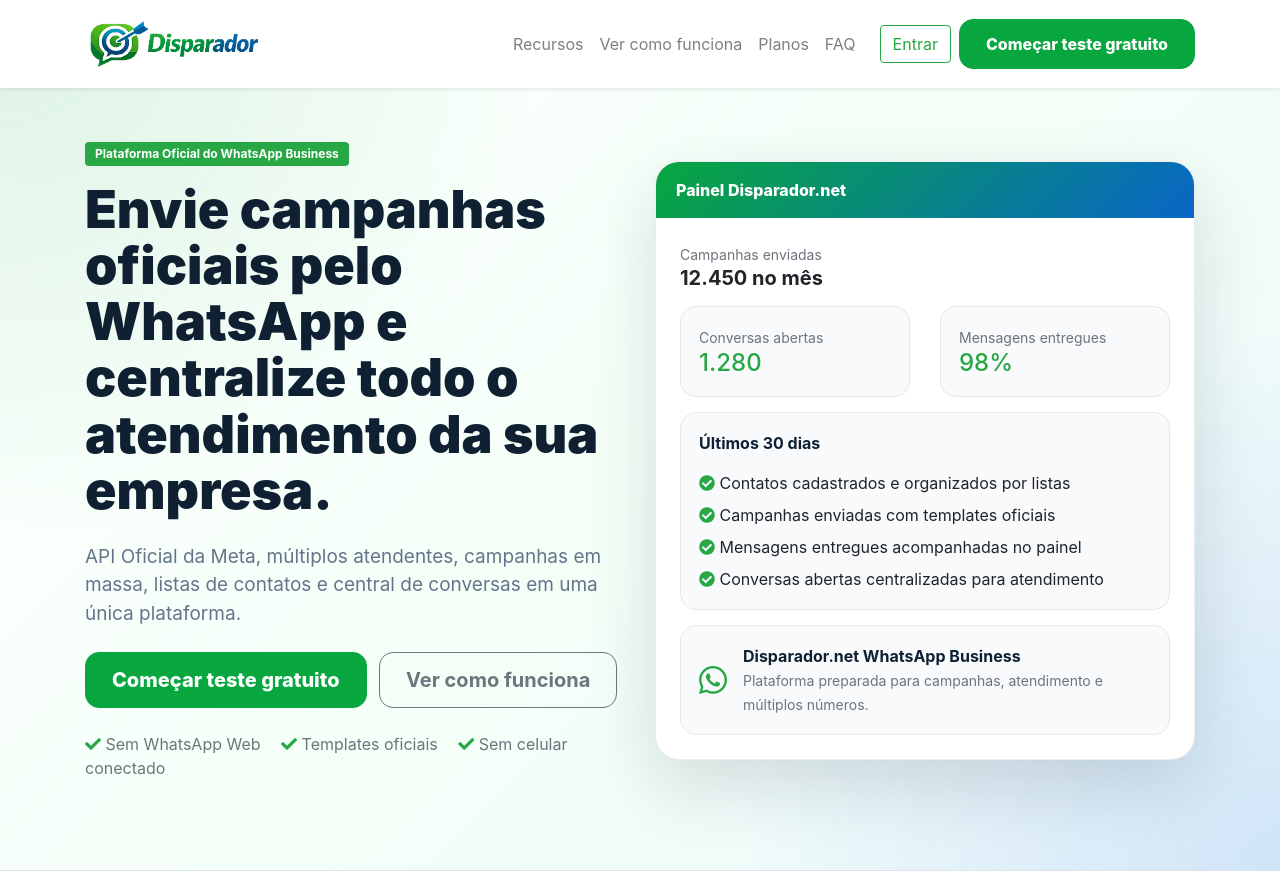
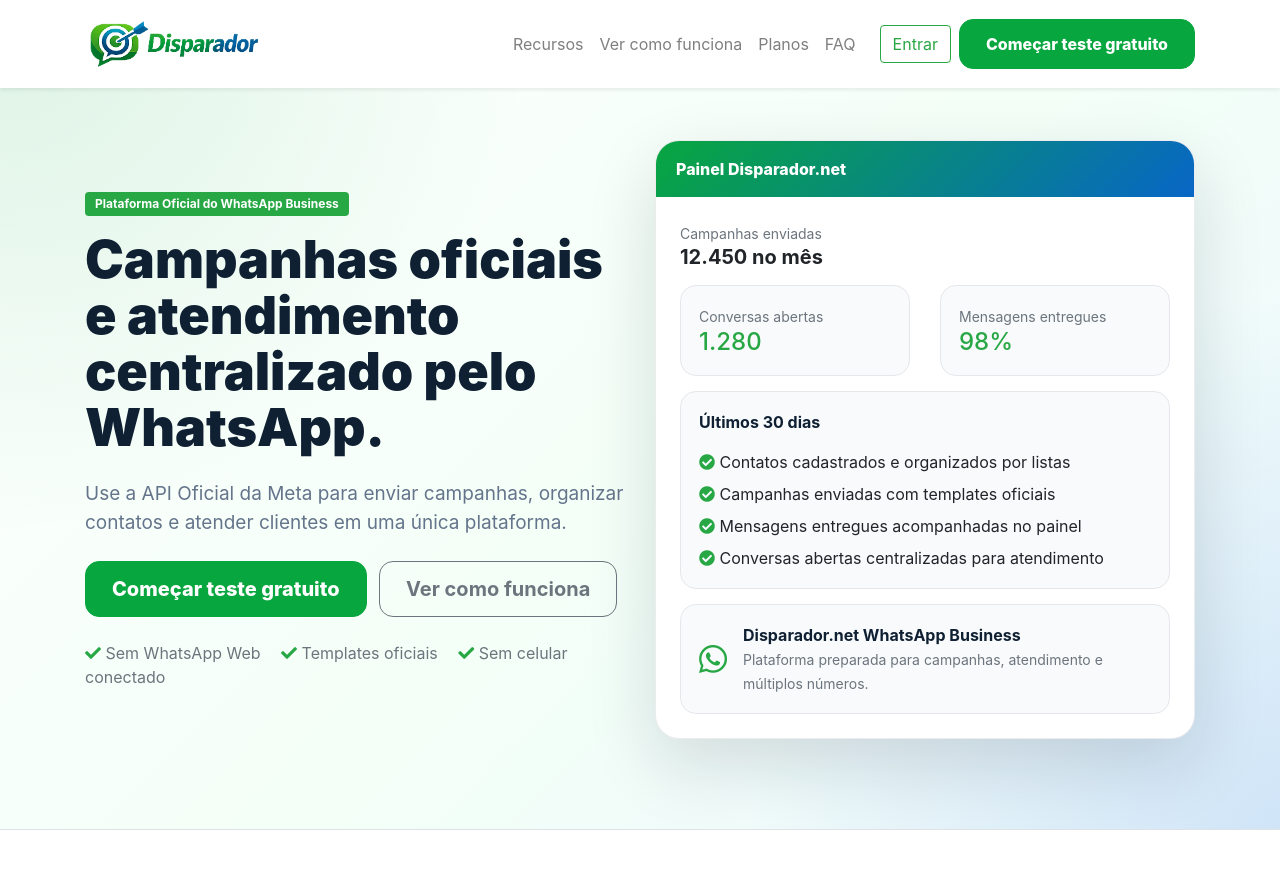
Before and after one commit to lembergrs/disparador-whatsapp-meta, a PHP site: page / in a window 1280 px wide. Shown: the top 871 px of the page. Run offline with PHP 8.4, Linux system fonts and the light colour scheme; data that the repository does not hold is empty.

Commit message:
Ajusta copy final da home publica

```diff
--- a/app/Views/site/home.php
+++ b/app/Views/site/home.php
@@ -104,11 +104,11 @@
                 </span>
 
                 <h1 class="site-hero-title">
-                    Envie campanhas oficiais pelo WhatsApp e centralize todo o atendimento da sua empresa.
+                    Campanhas oficiais e atendimento centralizado pelo WhatsApp.
                 </h1>
 
                 <p class="site-hero-text mt-4">
-                    API Oficial da Meta, múltiplos atendentes, campanhas em massa, listas de contatos e central de conversas em uma única plataforma.
+                    Use a API Oficial da Meta para enviar campanhas, organizar contatos e atender clientes em uma única plataforma.
                 </p>
 
                 <div class="mt-4">
@@ -804,7 +804,7 @@
                 </h2>
 
                 <p class="text-muted mb-0">
-                    O Disparador.net é desenvolvido e mantido pela RL2 Net, empresa responsável pela operação, suporte e evolução da plataforma.
+                    O Disparador.net é desenvolvido e mantido pela RL2 Net, empresa com operação em Curitiba/PR e foco em soluções digitais para pequenas e médias empresas.
                 </p>
 
             </div>
@@ -846,7 +846,8 @@
 
             <div class="col-md-6 text-center text-md-left mb-2 mb-md-0">
 
-                © 2026 RL2 Net - Todos os direitos reservados.
+                © 2026 RL2 Net - Todos os direitos reservados.<br>
+                Disparador.net é uma plataforma da RL2 Net.
 
             </div>
 
```
